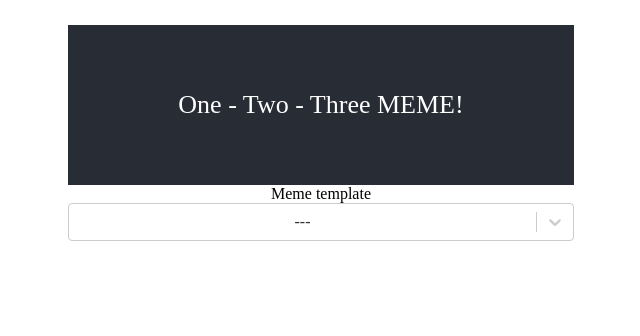
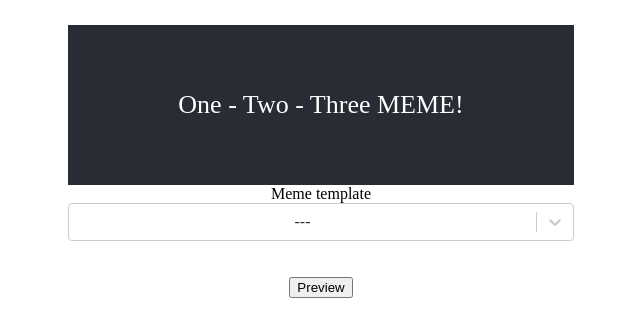
Before and after one commit to Roland-Rittchen/react-meme-generator, a React (Create React App) app: page / in a window 1280 px wide. Shown: the top 336 px of the page, without its empty margins (319-959 px from the left). Built offline with nearby package versions, Linux system fonts and the light colour scheme; no server answers.

Commit message:
Unhide preview button for drone

```diff
--- a/src/Input.js
+++ b/src/Input.js
@@ -32,7 +32,7 @@ export default function Input({
             }}
           />
         </label>
-        <button hidden onClick={preview} data-test-id="generate-meme">
+        <button onClick={preview} data-test-id="generate-meme">
           Preview
         </button>
       </>
```
